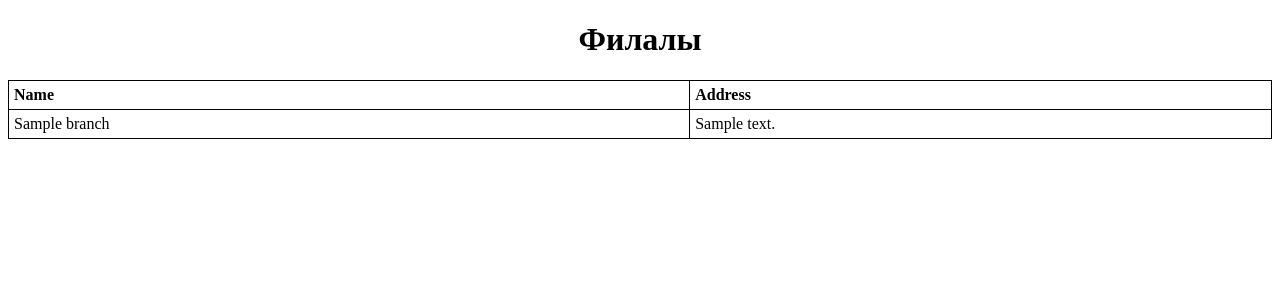
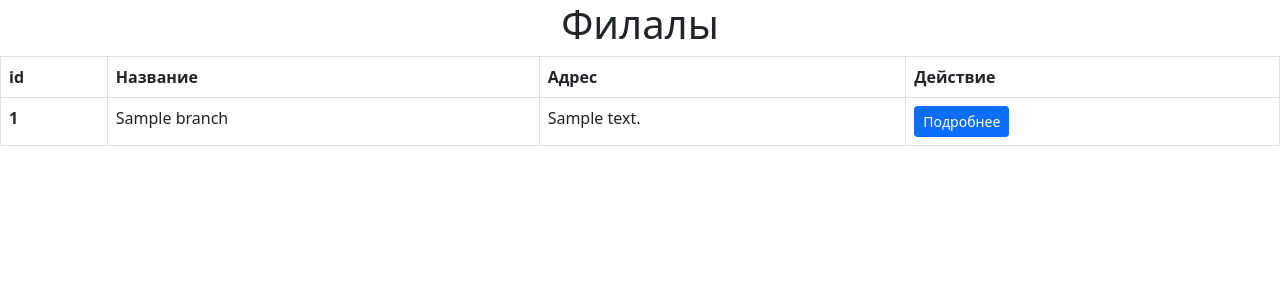
Before and after one commit to AnasKg/my_first_project, a Django app: page /course/branches/ in a window 1280 px wide. Shown: the top 300 px of the page. Run offline with Django 3.2, Linux system fonts and the light colour scheme; tables that the repository leaves empty hold one stand-in row (values such as "Sample post").

Commit message:
branch detail

```diff
--- a/course/templates/course/branches-list.html
+++ b/course/templates/course/branches-list.html
@@ -5,32 +5,33 @@
     <meta http-equiv="X-UA-Compatible" content="IE=edge">
     <meta name="viewport" content="width=device-width, initial-scale=1.0">
     <title>Document</title>
-    <style>
-        table, th, td {
-            border: 1px solid black;
-            border-collapse: collapse;
-        }
-        th, td {
-            padding: 5px;
-        }
-        th {
-            text-align: left;
-        }
-    </style>
+    <link href="https://cdn.jsdelivr.net/npm/bootstrap@5.0.1/dist/css/bootstrap.min.css" rel="stylesheet" integrity="sha384-+0n0xVW2eSR5OomGNYDnhzAbDsOXxcvSN1TPprVMTNDbiYZCxYbOOl7+AMvyTG2x" crossorigin="anonymous">
 </head>
 <body>
     <h1 style="text-align: center;">Филалы</h1>
-    <table style="width:100%">
-        <tr>
-            <th>Name</th>
-            <th>Address</th>
-        </tr>
+        <table class="table table-bordered table-hover">
+        <thead>
+            <tr>
+            <th scope="col">id</th>
+            <th scope="col">Название</th>
+            <th scope="col">Адрес</th>
+            <th scope="col">Действие</th>
+            </tr>
+        </thead>
+        <tbody>
         {% for branch in branches %}
-        <tr>
+            <tr>
+            <th scope="row">{{ branch.id }}</th>
             <td>{{ branch.name }}</td>
             <td>{{ branch.address }}</td>
-        </tr>
+            <td>
+                <a href="{% url 'branch_detail' branch.id %}" class='btn btn-primary btn-sm'>Подробнее</a>
+            </td>
+            </tr>
         {% endfor %}
-    </table>
+        </tbody>
+        </table>
+
+<script src="https://cdn.jsdelivr.net/npm/bootstrap@5.0.1/dist/js/bootstrap.bundle.min.js" integrity="sha384-gtEjrD/SeCtmISkJkNUaaKMoLD0//ElJ19smozuHV6z3Iehds+3Ulb9Bn9Plx0x4" crossorigin="anonymous"></script>
 </body>
 </html>
--- a/course/urls.py
+++ b/course/urls.py
@@ -1,9 +1,10 @@
 from django.urls import path
-from course.views import group_list, my_main_page, branches_list, student_list
+from course.views import branch_detail, group_list, my_main_page, branches_list, student_list
 
 urlpatterns = [
     path('', my_main_page, name='my_main_page'),
     path('branches/', branches_list, name='branches_list'),
+    path('branches/<int:branch_id>/', branch_detail, name='branch_detail'),
     path('groups/', group_list, name='group_list'),
     path('students/', student_list, name='student_list')
 ]
--- a/course/views.py
+++ b/course/views.py
@@ -17,6 +17,13 @@ def branches_list(request):
     return render(request, 'course/branches-list.html', context=my_context)
 
 
+def branch_detail(request, branch_id):
+    branch = Branch.objects.get(id=branch_id)
+    groups = Group.objects.filter(branch=branch)
+    context = {'branch': branch, 'groups': groups}
+    return render(request, 'course/branch-detail.html', context=context)
+
+
 def group_list(request):
     groups = Group.objects.all()
     my_context = {'groups': groups}
```
Also changed, not shown: course/templates/course/branch-detail.html (added, +23 -0 lines).
